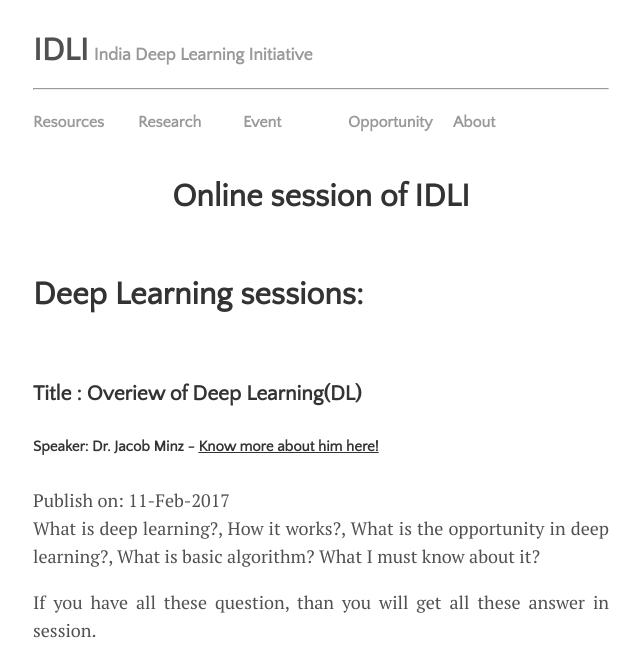
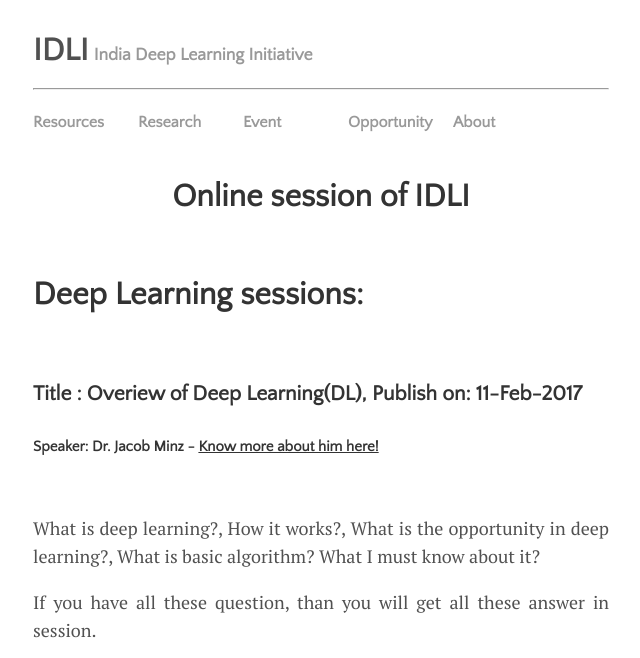
Before and after one commit to IndiaDeepLearningInitiative-IDLI/IndiaDeepLearningInitiative-IDLI.github.io, a Jekyll site: the page built from session.html, in a window 1280 px wide, cut to the strip 0-658 px from the top of the page. Shown: the whole strip, without its empty margins (319-959 px from the left). Built offline with Jekyll 4.4.1, drawn with Linux system fonts in a browser that asks for light colours; nearby versions of some CDN libraries; comment, search, counter and statistics services are not loaded.

Commit message:
try new syntax

```diff
--- a/session.html
+++ b/session.html
@@ -9,9 +9,9 @@ title: Online Session
 <div>
   <h1>Deep Learning sessions: </h1>
   <br>
-  <h3>Title : Overiew of Deep Learning(DL)</h3>
+  <h3>Title : Overiew of Deep Learning(DL), <spam> Publish on: 11-Feb-2017</spam></h3>
   <h5>Speaker: Dr. Jacob Minz - <a href="https://www.linkedin.com/in/jacob-minz-16762a3/">Know more about him here!</a></h5>
-  <p style="text-align: justify;"> Publish on: 11-Feb-2017<br>What is deep learning?, How it works?, What is the opportunity in deep learning?, What is basic algorithm? What I must know about it?</p>
+  <p style="text-align: justify;"><br>What is deep learning?, How it works?, What is the opportunity in deep learning?, What is basic algorithm? What I must know about it?</p>
   <p style="text-align: justify;">If you have all these question, than you will get all these answer in session.</p>
   <iframe width="560" height="315" src="https://www.youtube.com/embed/LWTm-qtOG9E" frameborder="0" allowfullscreen></iframe>
   <br>
```
